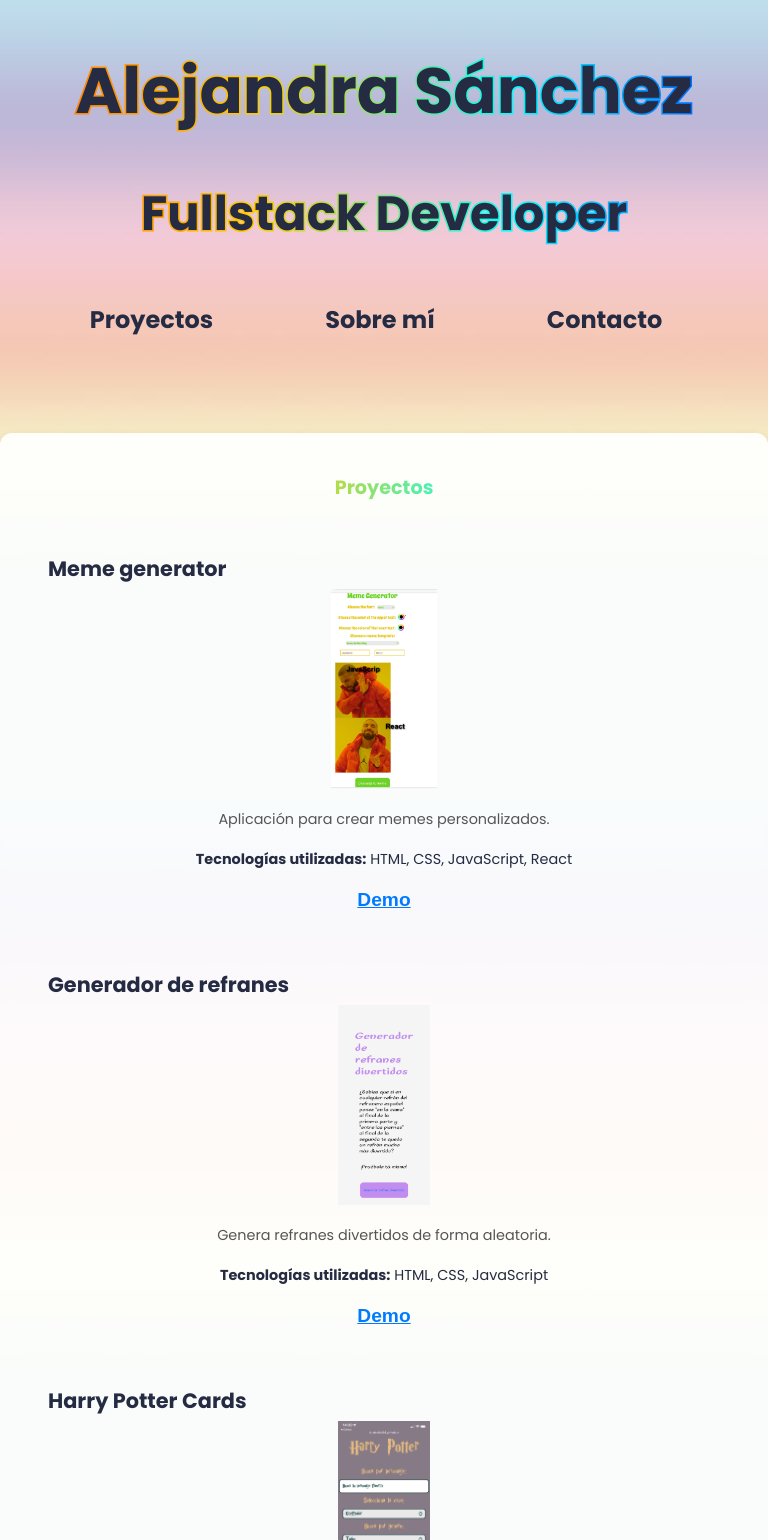
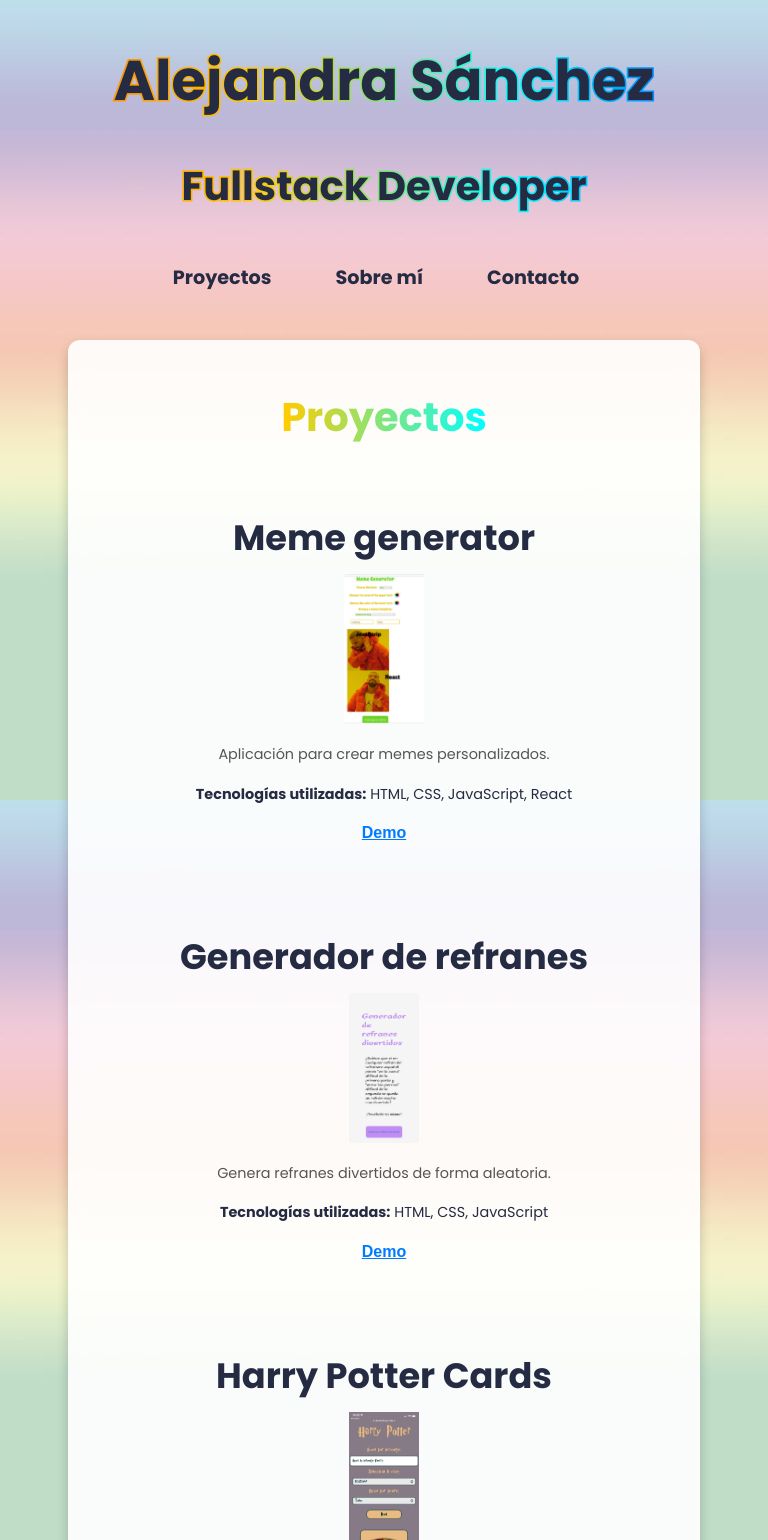
Before and after one commit to alexlab84/Portfolio, a React (Vite) app: page / in a window 768 px wide. Shown: the top 1540 px of the page. Built offline with nearby package versions, Linux system fonts and the light colour scheme.

Commit message:
I add styles to make the portfolio responsive and add renderSection component to take it out of App

```diff
--- a/src/components/App.jsx
+++ b/src/components/App.jsx
@@ -1,41 +1,20 @@
 import { useState } from 'react';
 import Header from './Header';
-import AboutMe from './AboutMe';
-import Projects from './Projects';
-import Contact from './Contact';
 import Footer from './Footer';
-
-
-
+import RenderSection from './RenderSection';
 
 function App() {
   const [activeSection, setActiveSection] = useState('projects'); // Inicialmente, solo se muestran los proyectos
 
-  const renderSection = () => {
-    switch (activeSection) {
-      case 'about':
-        return activeSection ? <AboutMe /> : null;
-      case 'contact':
-        return activeSection ? <Contact /> : null;
-      default:
-        return <Projects />;
-    }
-  };
-
-
-
   return (
-
     <div className="App">
       <Header setActiveSection={setActiveSection} />
       <main>
-
-      {renderSection()}
+        <RenderSection activeSection={activeSection} />
       </main>
       <Footer />
     </div>
   );
 }
 
-
 export default App;
--- /dev/null
+++ b/src/components/RenderSection.jsx
@@ -0,0 +1,22 @@
+// RenderSection.jsx
+import PropTypes from 'prop-types';
+import AboutMe from './AboutMe';
+import Projects from './Projects';
+import Contact from './Contact';
+
+const RenderSection = ({ activeSection }) => {
+  switch (activeSection) {
+    case 'about':
+      return <AboutMe />;
+    case 'contact':
+      return <Contact />;
+    default:
+      return <Projects />;
+  }
+};
+
+RenderSection.propTypes = {
+  activeSection: PropTypes.string.isRequired,  // 'activeSection' debe ser un string y es obligatorio
+};
+
+export default RenderSection;
--- a/src/styles/App.scss
+++ b/src/styles/App.scss
@@ -7,6 +7,7 @@ body {
     background-size: cover; // Cambié a 'cover' para mejor visualización
     background-attachment: fixed; // Para un efecto de parallax
     margin: 0;
+    padding: 0;
 }
 
 // Header
@@ -54,6 +55,7 @@ body {
 .link:hover {
     color: #ff6600;
     transform: scale(1.1);
+    cursor: pointer;
 }
 
 .link::after {
@@ -307,3 +309,199 @@ body {
   .footer {
     text-align: center;
   }
+
+  /* Media Queries para móviles (máx. 768px) */
+@media (max-width: 768px) {
+    .principalTitle {
+        font-size: 3.5rem; /* Reducir el tamaño del título principal */
+        margin-bottom: 15px;
+    }
+
+    .principalTitleh2 {
+        font-size: 2.5rem; /* Reducir el tamaño del subtítulo */
+        margin-bottom: 15px;
+    }
+
+    .navLinks {
+        flex-direction: column;
+        align-items: center;
+        gap: 1rem; /* Reducir el espacio entre los enlaces */
+        padding: 0;
+    }
+
+    .ulLink {
+        flex-direction: column;
+        gap: 1rem; /* Reducir el espacio entre los enlaces */
+    }
+
+    .link {
+        font-size: 1.2rem; /* Reducir el tamaño de los enlaces */
+        padding: 0.3rem 0.5rem; /* Reducir el padding de los enlaces */
+        text-align: center;
+    }
+
+    .about,
+    .projects,
+    .contact {
+        padding: 1rem; /* Reducir padding en secciones */
+        margin: 2rem auto; /* Centrar y ajustar el margen */
+        width: 90%; /* Ajustar el ancho para móviles */
+        max-width: 600px; /* Limitar el ancho máximo */
+    }
+
+    .paragraph,
+    .secondTitle {
+        font-size: 1rem; /* Reducir tamaño de texto */
+        line-height: 1.4;
+    }
+
+    .projectsFlex {
+        flex-direction: column;
+        align-items: center;
+        gap: 1rem;
+    }
+
+    .project-card {
+        width: 100%; /* Las tarjetas ocupan todo el ancho en móviles */
+        margin: 1rem 0;
+    }
+
+    .project-card img {
+        height: auto; /* Ajustar altura de la imagen */
+        max-height: 150px; /* Limitar la altura máxima */
+    }
+
+    .projectsTitle {
+        font-size: 1.2rem; /* Reducir tamaño del título de proyecto */
+        margin-bottom: 10px;
+    }
+
+    .linkProjects {
+        font-size: 1rem; /* Reducir tamaño de los enlaces de proyectos */
+        padding: 0.3rem;
+    }
+
+    .footer {
+        text-align: center;
+        padding: 1rem 0;
+        font-size: 0.9rem; /* Reducir tamaño del texto en el footer */
+    }
+}
+/* Media Queries para Tablet (768px a 1024px) */
+@media (min-width: 768px) and (max-width: 1024px) {
+    .navLinks {
+        flex-direction: row; /* Enlaces alineados horizontalmente como en PC */
+        justify-content: center;
+        gap: 3rem; /* Espacio entre los enlaces */
+    }
+
+    .ulLink {
+        flex-direction: row;
+        gap: 3rem; /* Mantener espacio entre los enlaces */
+    }
+
+    .project-card {
+        width: calc(33.33% - 2rem); /* Ajuste para mantener 3 tarjetas por fila */
+    }
+
+    .projectsTitle {
+        text-align: center; /* Centrar el título del proyecto */
+        font-size: 1.5rem;
+    }
+}
+
+/* Media Queries para Móviles (menos de 768px) */
+@media (max-width: 768px) {
+    .navLinks {
+        flex-direction: column;
+        align-items: center;
+        gap: 1rem; /* Reducir el espacio entre enlaces */
+    }
+
+    .ulLink {
+        flex-direction: column;
+        gap: 1rem; /* Enlaces en columna */
+    }
+
+    .link {
+        font-size: 1.2rem;
+        padding: 0.3rem 0.5rem;
+        text-align: center;
+    }
+
+    .about,
+    .projects,
+    .contact {
+        padding: 1rem;
+        margin: 2rem auto;
+        width: 90%;
+        max-width: 600px;
+    }
+
+    .projectsFlex {
+        flex-direction: column;
+        align-items: center;
+        gap: 1rem;
+    }
+
+    .project-card {
+        width: 100%;
+        margin: 1rem 0;
+    }
+
+    .projectsTitle {
+        text-align: center; /* Centrar el título del proyecto */
+        font-size: 1.2rem;
+        margin-bottom: 10px;
+    }
+}
+
+/* Ajustes generales */
+.projectsTitle {
+    text-align: center; /* Aseguramos que el título esté centrado en todas las vistas */
+}
+
+.project-card {
+    text-align: center; /* Centrar el contenido de la tarjeta del proyecto */
+}
+/* Media Queries para Tablet (768px a 1024px) */
+@media (min-width: 768px) and (max-width: 1024px) {
+    .navLinks {
+        flex-direction: row; /* Mostrar enlaces en línea */
+        justify-content: center; /* Centrar los enlaces horizontalmente */
+        align-items: center;
+        gap: 3rem; /* Espacio entre los enlaces */
+        padding-top: 1rem;
+    }
+
+    .ulLink {
+        display: flex; /* Aseguramos que esté en flex */
+        flex-direction: row; /* Alineamos los enlaces en una fila */
+        gap: 3rem; /* Espacio entre los enlaces */
+    }
+
+    .linkLi {
+        display: inline-block; /* Mostrar elementos de lista en línea */
+    }
+}
+/* Media Queries para Móvil (hasta 768px) */
+@media (max-width: 768px) {
+    .secondTitle {
+        font-size: 2rem; /* Aumentar el tamaño en móvil */
+    }
+
+    .projectsTitle {
+        font-size: 1.8rem; /* Aumentar el tamaño de los títulos de proyectos en móvil */
+    }
+}
+
+/* Media Queries para Tablet (768px a 1024px) */
+@media (min-width: 768px) and (max-width: 1024px) {
+    .secondTitle {
+        font-size: 2.5rem; /* Aumentar el tamaño en tablet */
+    }
+
+    .projectsTitle {
+        font-size: 2.2rem; /* Aumentar el tamaño de los títulos de proyectos en tablet */
+    }
+}
```
